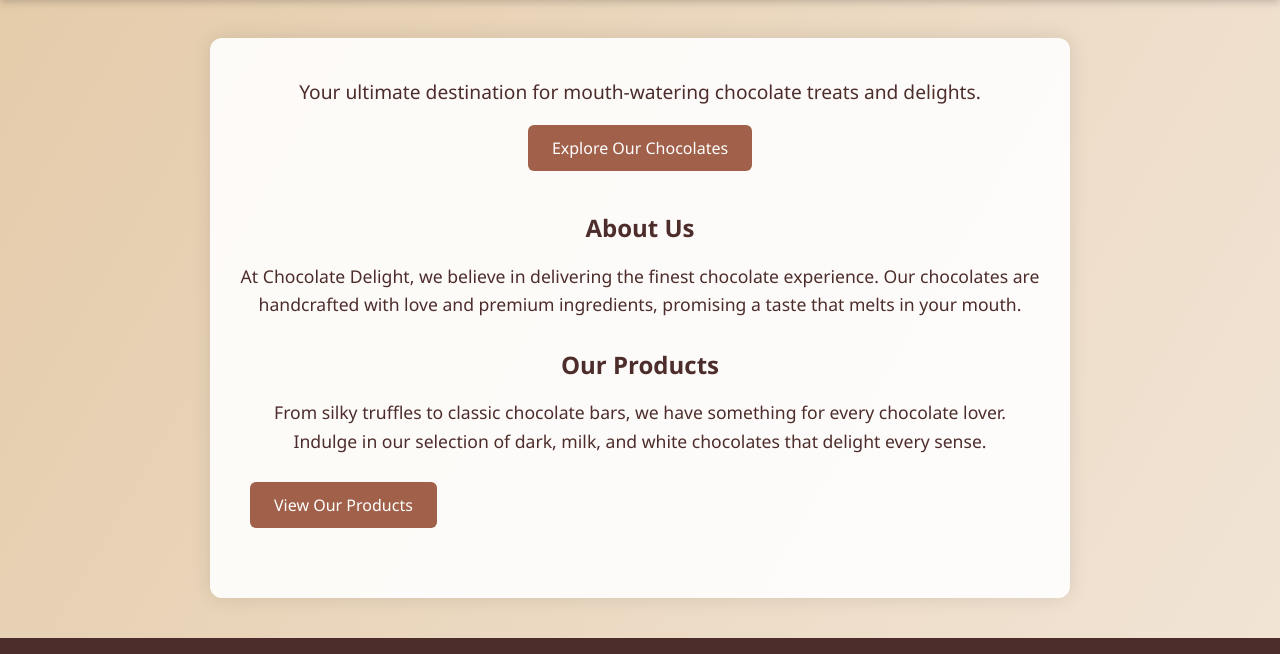
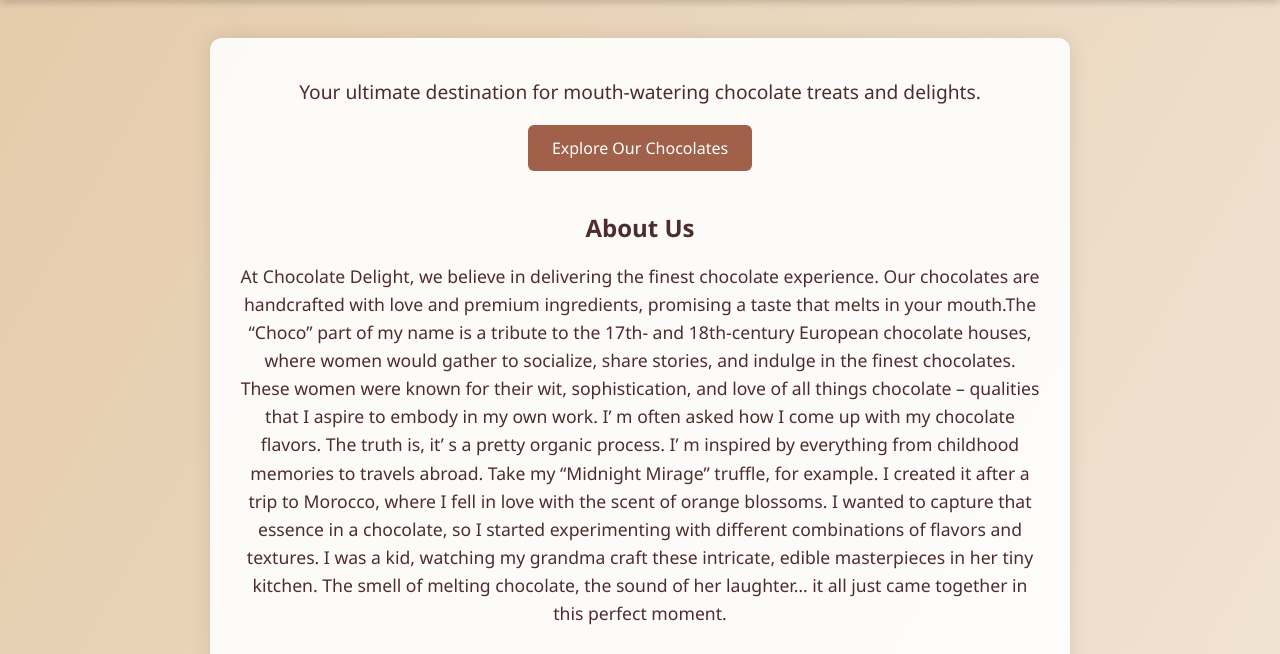
Before and after one commit to hardik-j54/Choco-delight, a plain HTML site: page index.html in a window 1280 px wide. Shown: the part 85-739 px from the top of the page. Drawn offline with Linux system fonts and the light colour scheme.

Commit message:
Update index.html

```diff
--- a/index.html
+++ b/index.html
@@ -105,7 +105,11 @@
 
     <div class="section">
       <h2>About Us</h2>
-      <p>At Chocolate Delight, we believe in delivering the finest chocolate experience. Our chocolates are handcrafted with love and premium ingredients, promising a taste that melts in your mouth.</p>
+      <p>At Chocolate Delight, we believe in delivering the finest chocolate experience. Our chocolates are handcrafted with love and premium ingredients, promising a taste that melts in your mouth.The “Choco” part of my name is a tribute to the 17th- and 18th-century European chocolate houses, where women would gather to socialize, share stories, and indulge in the finest chocolates. These women were known for their wit, sophistication, and love of all things chocolate – qualities that I aspire to embody in my own work. I’ m often asked how I come up with my chocolate flavors. The truth is, it’ s a pretty organic process.
+
+I’ m inspired by everything from childhood memories to travels abroad. Take my “Midnight Mirage” truffle, for example. I created it after a trip to Morocco, where I fell in love with the scent of orange blossoms. I wanted to capture that essence in a chocolate, so I started experimenting with different combinations of flavors and textures.
+
+I was a kid, watching my grandma craft these intricate, edible masterpieces in her tiny kitchen. The smell of melting chocolate, the sound of her laughter… it all just came together in this perfect moment.</p>
     </div>
 
     <div class="section">
```
